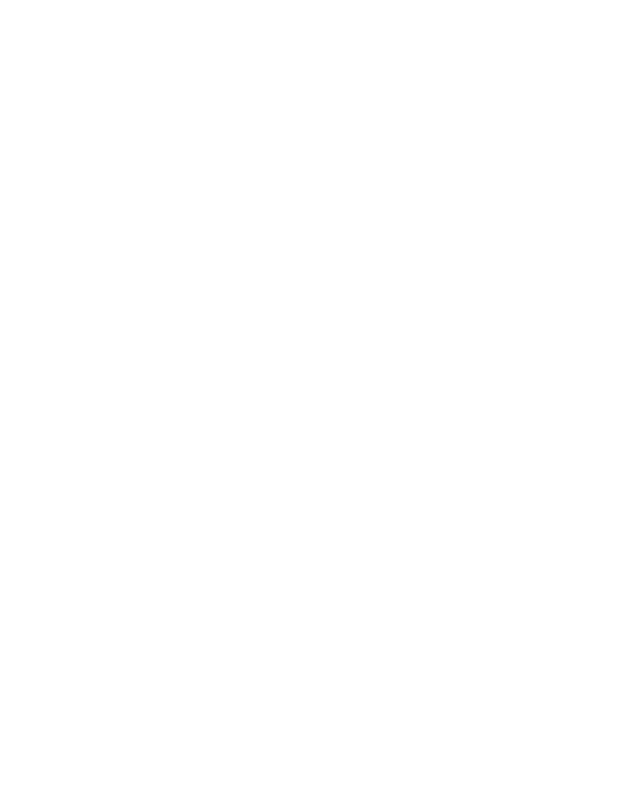
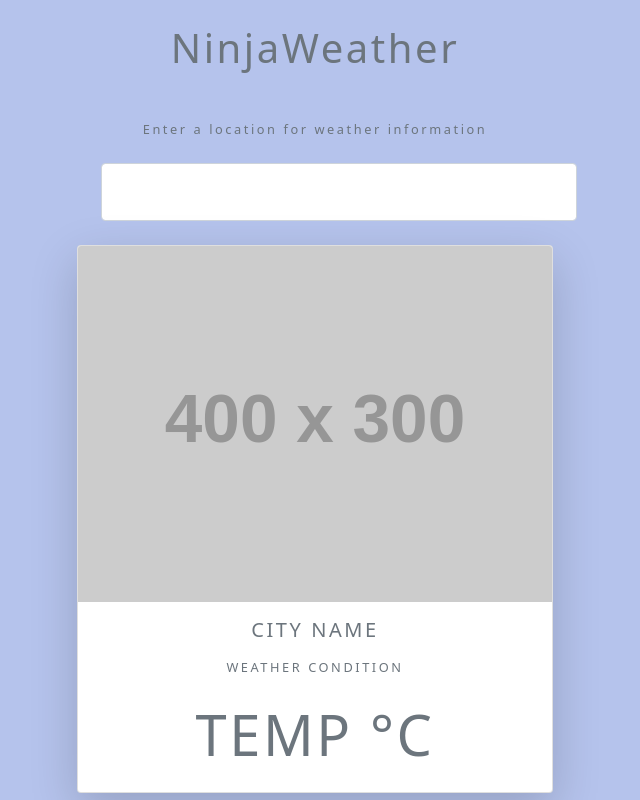
Before and after one commit to MIJanda/modern-javascript, a plain HTML site: page ch_13_weather_app/index.html in a window 1280 px wide. Shown: the whole page, without its empty margins (325-965 px from the left). Drawn offline with Linux system fonts and the light colour scheme; placeholder pictures from the web are drawn by us.

Commit message:
fleshed out the HTML and CSS template

```diff
--- a/ch_13_weather_app/index.html
+++ b/ch_13_weather_app/index.html
@@ -7,7 +7,29 @@
     <title>Ninja Weather</title>
 </head>
 <body>
+    <div class="container mx-auto m-0">
+        <h1 class="text-muted text-center p-4">NinjaWeather</h1>
+        <form class="change-location my-4 text-center text-muted">
+            <label for="city">Enter a location for weather information</label>
+            <input type="text" name="city" class="form-control m-4 p-3">
+        </form>
 
+        <div class="card shadow-lg rounded">
+            <img src="https://via.placeholder.com/400x300" class="time card-img-top">
+            <div class="icon bg-light mx-auto text-center">
+                <!-- icon -->
+            </div>
+            <div class="text-muted text-uppercase text-center details">
+                <h5 class="my-3">City Name</h5>
+                <div class="my-3">Weather condition</div>
+                <div class="display-4 my-4">
+                    <span>temp</span>
+                    <span>&deg;C</span>
+                </div>
+            </div>
+        </div>
+
+    </div>
     <script src="scripts/forecast.js"></script>
     <script src="scripts/app.js"></script>
 </body>
--- a/ch_13_weather_app/styles.css
+++ b/ch_13_weather_app/styles.css
@@ -0,0 +1,9 @@
+body {
+    background-color: rgb(181, 195, 236);
+    letter-spacing: 0.2em;
+    font-size: 0.8em;
+}
+
+.container {
+    max-width: 500px;
+}
```
